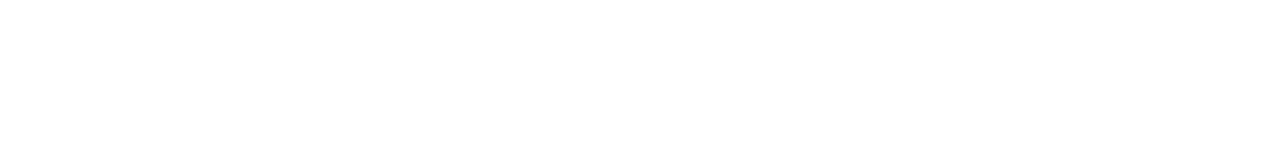
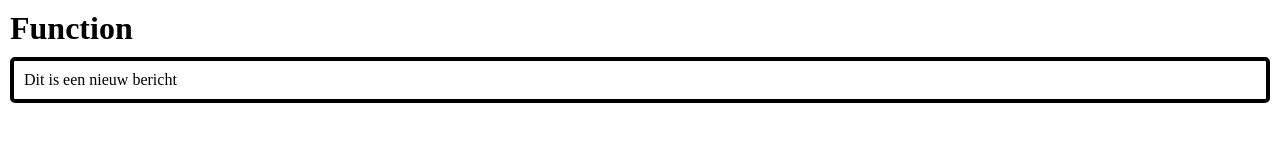
Before and after one commit to elbmo/javascriptles6, a plain HTML site: page index.html in a window 1280 px wide. Drawn offline with Linux system fonts and the light colour scheme.

Commit message:
tot nu toe

```diff
--- a/css/style.css
+++ b/css/style.css
@@ -0,0 +1,19 @@
+*{
+    margin: 0;
+    padding: 0;
+    box-sizing: border-box;
+}
+
+
+h1{
+    margin: 10px;
+}
+
+
+.msg-box {
+  border: 1px solid black;
+  padding: 10px;
+  margin: 10px;
+  border-radius: 5px;
+  border-width: 4px;
+}
--- a/index.html
+++ b/index.html
@@ -7,7 +7,8 @@
     <link rel="stylesheet" href="css/style.css">
 </head>
 <body>
-
+    <h1>Function</h1>
+    <div class="msg-box">Hallo</div>
 </body>
 <script src="js/main.js"></script>
 </html>
--- a/js/main.js
+++ b/js/main.js
@@ -0,0 +1,25 @@
+const githubName = "elbmo";
+const age = 24;
+const hobbies = ["Voetbal, slapen, programmeren"];
+const grades = [5, 4, 6, 4];
+
+function greeting(name) {
+    let greet = "Hallo " + name + ",";
+
+
+  console.log(greet);
+  return greet;
+}
+
+function showMessage(msg){
+    const msgBox = document.querySelector
+    const msgbox = document.querySelector(".msg-box")
+    msgbox.textContent = msg;
+}
+
+greeting(githubName);
+setTimeout(()=>{
+    greeting("tttt");
+}
+, 5000)
+showMessage("Dit is een nieuw bericht")
```
